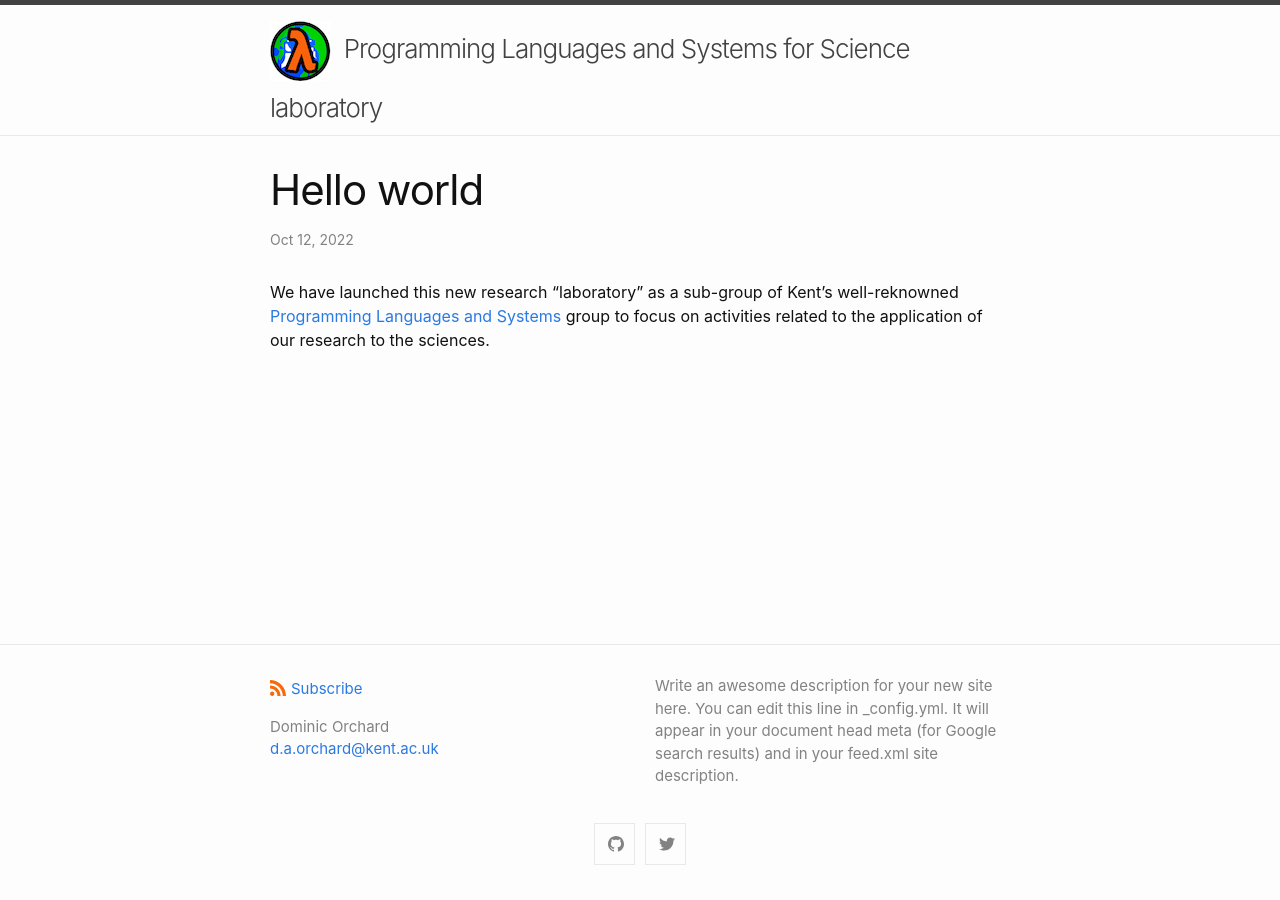
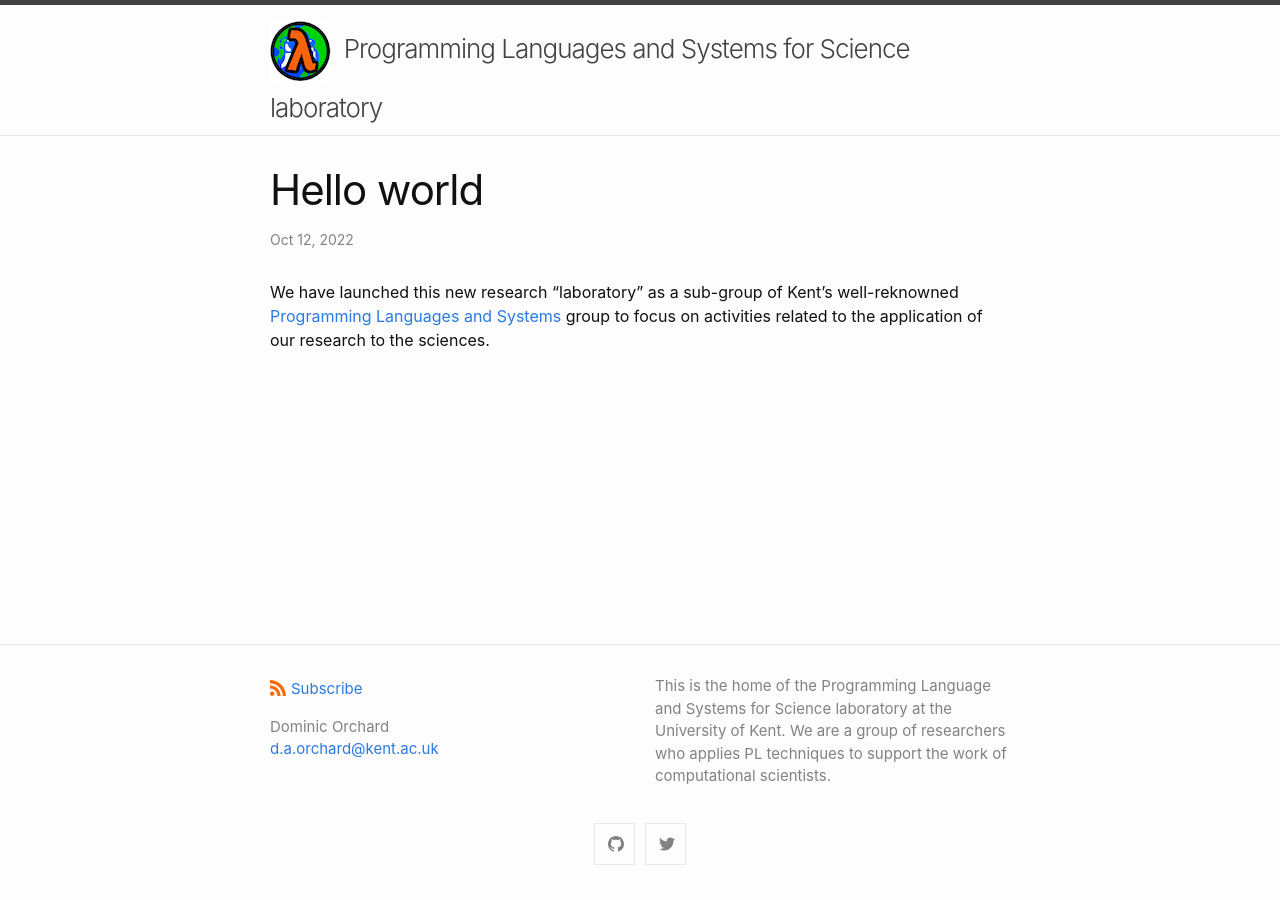
Before and after one commit to plas4sci/plas4sci.github.io, a Jekyll site: the page built from _posts/2022-10-12-hello-world.md, in a window 1280 px wide. Built offline with Jekyll 4.4.1, drawn with Linux system fonts in a browser that asks for light colours.

Commit message:
Update _config.yml

```diff
--- a/_config.yml
+++ b/_config.yml
@@ -3,9 +3,9 @@ author:
   name: Dominic Orchard
   email: d.a.orchard@kent.ac.uk
 description: > # this means to ignore newlines until "show_excerpts:"
-  Write an awesome description for your new site here. You can edit this
-  line in _config.yml. It will appear in your document head meta (for
-  Google search results) and in your feed.xml site description.
+  This is the home of the Programming Language and Systems for Science
+  laboratory at the University of Kent. We are a group of researchers
+  who applies PL techniques to support the work of computational scientists.
 
 show_excerpts: false # set to true to show excerpts on the homepage
 
```
